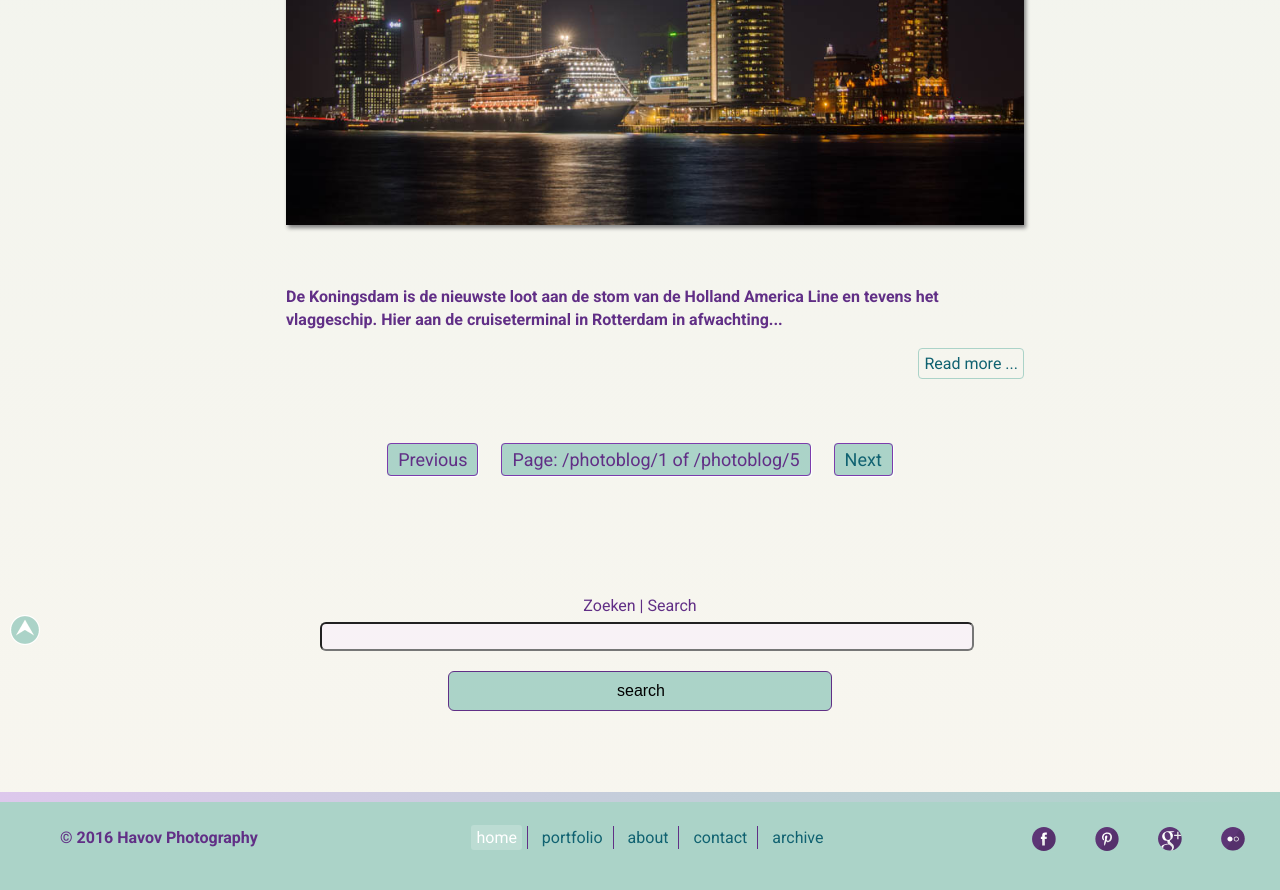
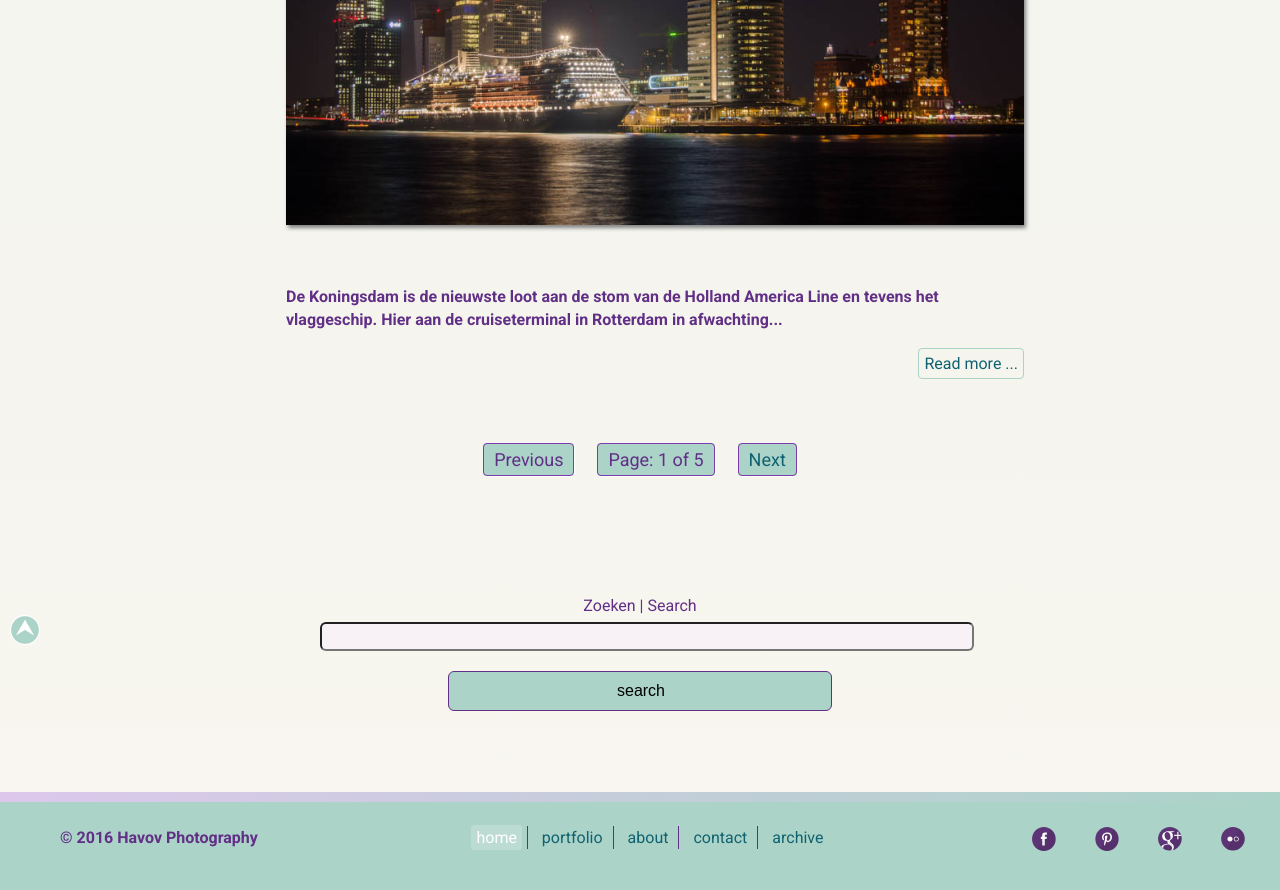
Before and after one commit to hansvanoverbeek/photoblog, a Jekyll site: the page built from index.html, in a window 1280 px wide and 900 px high, scrolled down 4265 px. Shown: the top 890 px of the window. Built offline with Jekyll 4.4.1, drawn with Linux system fonts in a browser that asks for light colours; the list of posts is cut into pages by our own code.

Commit message:
Update index.html

```diff
--- a/index.html
+++ b/index.html
@@ -25,7 +25,7 @@ layout: default
         {% if paginator.previous_page %}
         <a href="{{ site.baseurl }}/{{ paginator.previous_page_path }}" class="previous">Previous</a> {% else %}
         <span class="previous">Previous</span> {% endif %}
-        <span class="page_number">Page: {{ site.baseurl }}/{{ paginator.page }} of {{ site.baseurl }}/{{ paginator.total_pages }}</span> {% if paginator.next_page %}
+        <span class="page_number">Page: {{ paginator.page }} of {{ paginator.total_pages }}</span> {% if paginator.next_page %}
         <a href="{{ site.baseurl }}/{{ paginator.next_page_path }}" class="next">Next</a> {% else %}
         <span class="next ">Next</span> {% endif %}
     </div>
```
